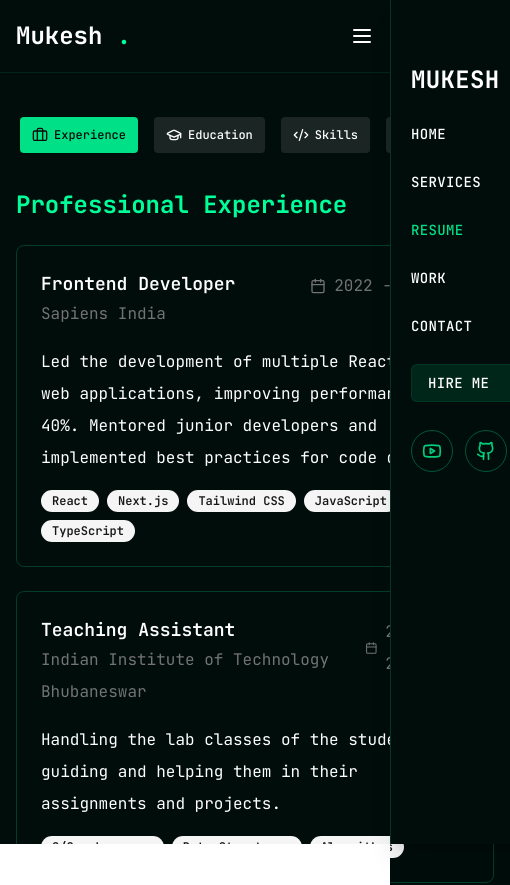
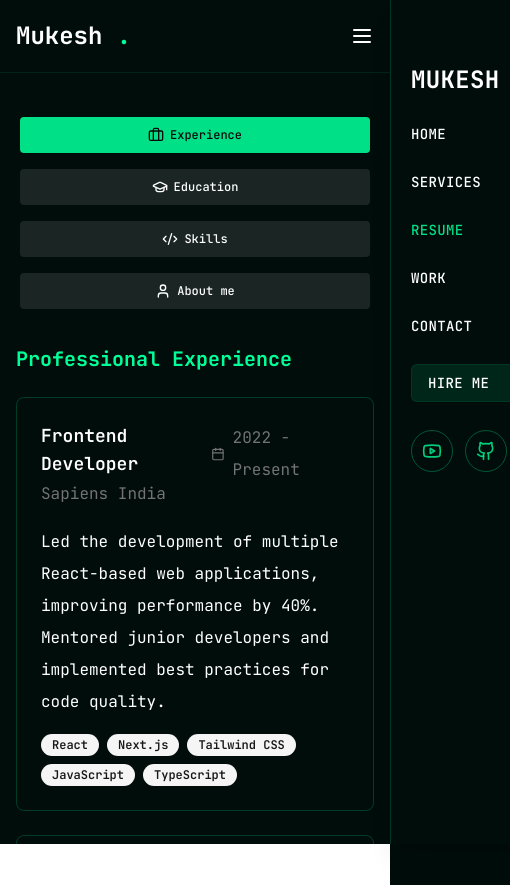
Before and after one commit to mukeshkumar321/portfolio, a Next.js app: page /resume in a window 390 px wide. Shown: the top 885 px of the page, 510 px wide, since content can reach past the window. Built offline with nearby package versions, Linux system fonts and the light colour scheme.

Commit message:
fix: responsive of resume page

```diff
--- a/app/resume/page.tsx
+++ b/app/resume/page.tsx
@@ -24,7 +24,7 @@ export default function ResumePage() {
             defaultValue="experience"
             className="w-full flex flex-col md:flex-row gap-6 md:gap-10"
           >
-            <TabsList className="flex md:flex-col h-full bg-transparent md:w-64 gap-4">
+            <TabsList className="flex flex-col h-full bg-transparent md:w-64 gap-4">
               {tabMenu.map((item) => (
                 <TabsTrigger
                   key={item.value}
@@ -43,7 +43,7 @@ export default function ResumePage() {
                 <motion.h2
                   initial={{ opacity: 0 }}
                   animate={{ opacity: 1 }}
-                  className="text-2xl font-bold mb-6 text-lightSky"
+                  className="text-xl md:text-2xl font-bold mb-6 text-lightSky"
                 >
                   {tabContent.experience.title}
                 </motion.h2>
@@ -84,7 +84,7 @@ export default function ResumePage() {
                 <motion.h2
                   initial={{ opacity: 0 }}
                   animate={{ opacity: 1 }}
-                  className="text-2xl font-bold mb-6 text-lightSky"
+                  className="text-xl md:text-2xl font-bold mb-6 text-lightSky"
                 >
                   {tabContent.education.title}
                 </motion.h2>
@@ -127,7 +127,7 @@ export default function ResumePage() {
                 <motion.h2
                   initial={{ opacity: 0 }}
                   animate={{ opacity: 1 }}
-                  className="text-2xl font-bold mb-6 text-lightSky"
+                  className="text-xl md:text-2xl font-bold mb-6 text-lightSky"
                 >
                   {tabContent.skills.title}
                 </motion.h2>
@@ -161,7 +161,7 @@ export default function ResumePage() {
                 <motion.h2
                   initial={{ opacity: 0 }}
                   animate={{ opacity: 1 }}
-                  className="text-2xl font-bold mb-6 text-lightSky"
+                  className="text-xl md:text-2xl font-bold mb-6 text-lightSky"
                 >
                   {tabContent.about.title}
                 </motion.h2>
```
